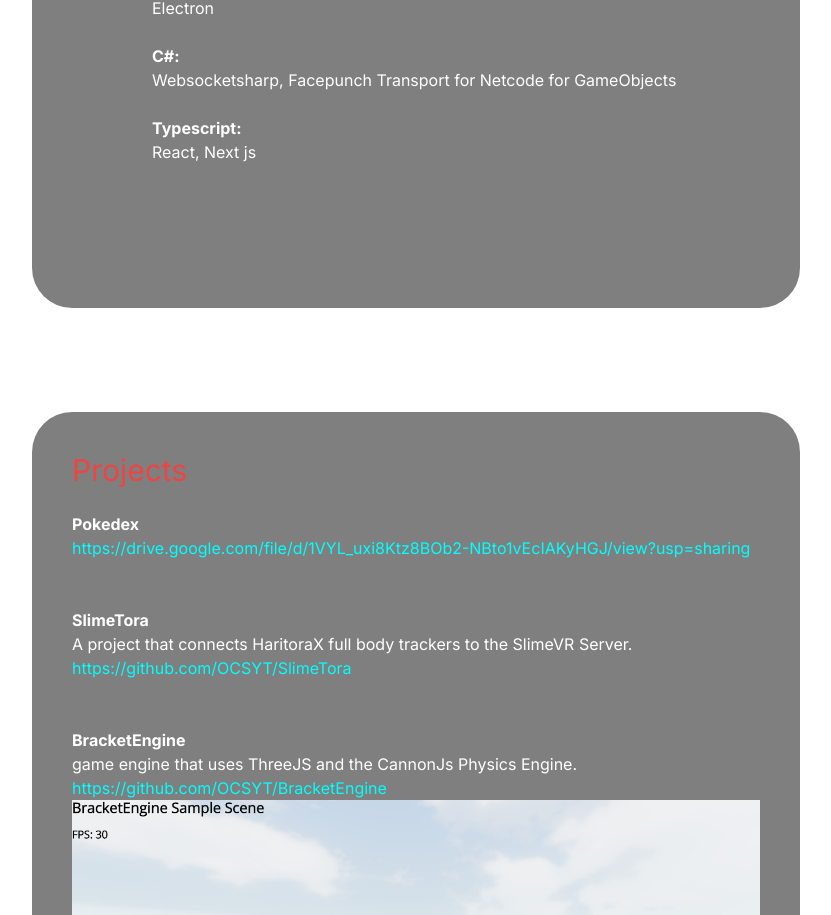
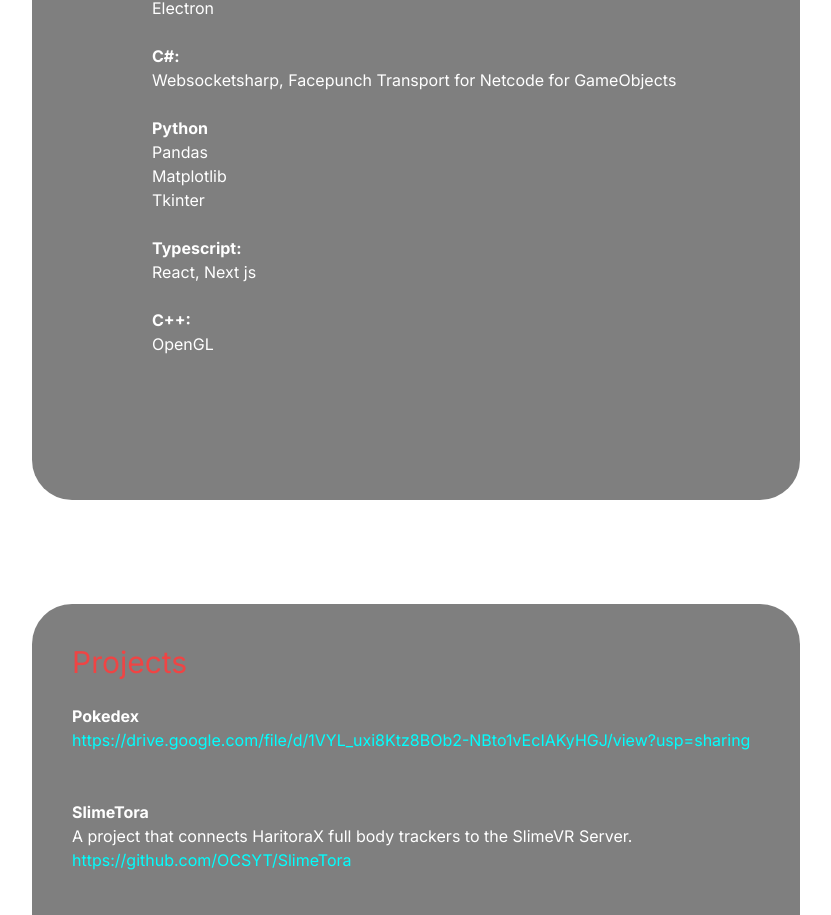
Before and after one commit to OCSYT/Portfolio, a Next.js app in the folder portfolio/: page / in a window 1280 px wide. Shown: the part 1412-2327 px from the top of the page, without its empty margins (18-849 px from the left). Built offline with nearby package versions, Linux system fonts and the light colour scheme.

Commit message:
Update page.tsx

```diff
--- a/portfolio/src/app/page.tsx
+++ b/portfolio/src/app/page.tsx
@@ -45,8 +45,16 @@
                     "*C#:*",
                     "Websocketsharp, Facepunch Transport for Netcode for GameObjects",
                     "\n",
+                    "*Python*",
+                    "Pandas",
+                    "Matplotlib",
+                    "Tkinter",
+                    "\n",
                     "*Typescript:*",
-                    "React, Next js"
+                    "React, Next js",
+                    "\n",
+                    "*C++:*",
+                    "OpenGL"
                   ],
                   "text-purple-500",
                   "bg-transparent"
```
